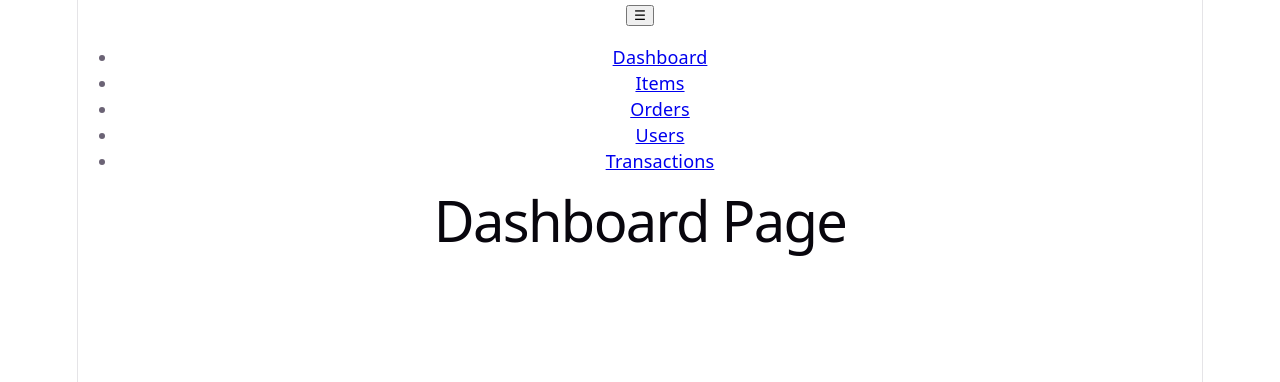
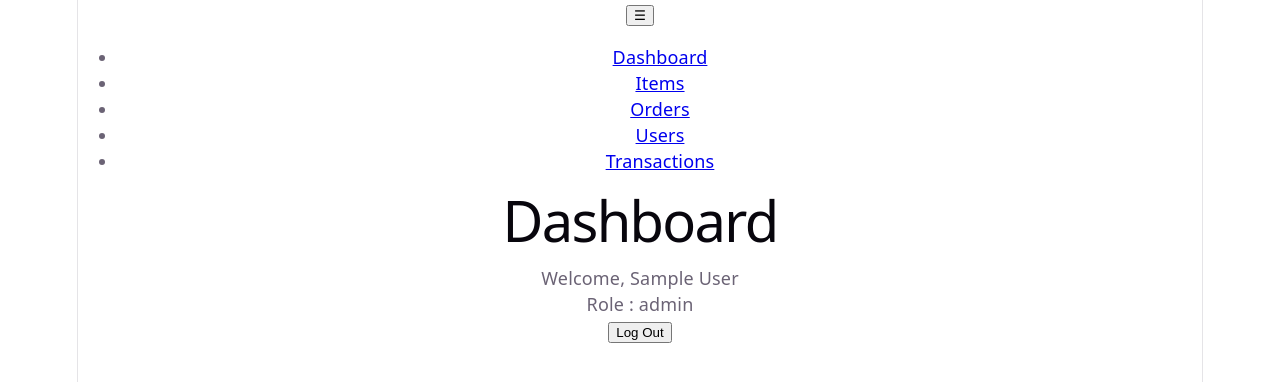
Before and after one commit to asfourgregory22/b2b-system, a React app in the folder frontend/: page /dashboard in a window 1280 px wide. Shown: the top 382 px of the page. Built offline with nearby package versions, Linux system fonts and the light colour scheme; sample sign-in values are in the browser's storage; the HTML template or start-up script is replaced by a standard one.

Commit message:
Add Dashboard with user info and logout

```diff
--- a/frontend/src/pages/Dashboard.jsx
+++ b/frontend/src/pages/Dashboard.jsx
@@ -1,5 +1,23 @@
+import { useAuth } from '../context/useAuth'
+import { useNavigate } from 'react-router-dom'
+
 function Dashboard() {
-    return <h1>Dashboard Page</h1>
+    const { user , logout } = useAuth()
+    const navigate = useNavigate()
+
+    function handleLogout() {
+        logout()
+        navigate('/')
+    }
+
+    return (
+        <div>
+            <h1>Dashboard</h1>
+            <p>Welcome, {user.name}</p>
+            <p>Role : {user.role}</p>
+            <button onClick={handleLogout}>Log Out</button>
+        </div>
+    )
 }
 
 export default Dashboard
```
